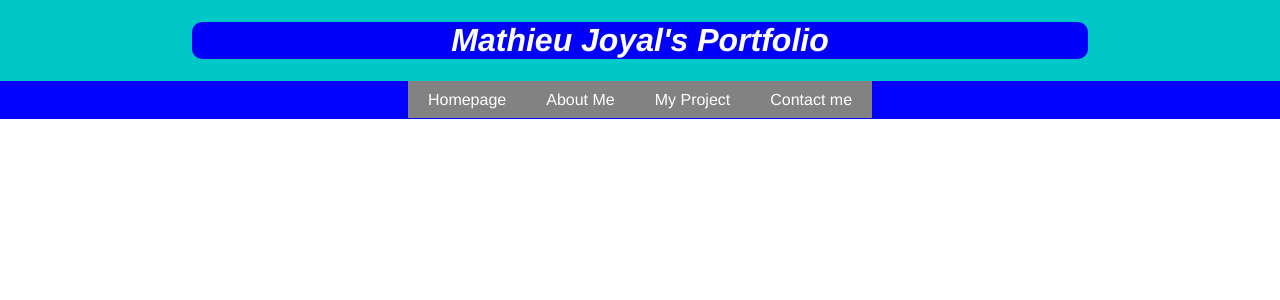
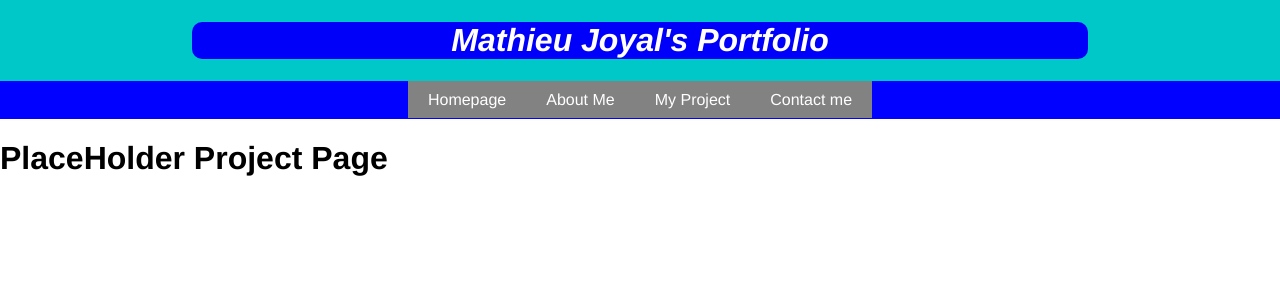
Before and after one commit to mathieujoyal/Portfolio-Project, a React (Create React App) app: page /Projects in a window 1280 px wide. Shown: the top 300 px of the page. Built offline with nearby package versions, Linux system fonts and the light colour scheme; the HTML template or start-up script is replaced by a standard one.

Commit message:
Changed made to header

```diff
--- a/src/App.js
+++ b/src/App.js
@@ -13,9 +13,9 @@ const App = () =>{
       <Header />
       <Routes>
         <Route path="/" element={<Homepage />}/>
-        <Route />
-        <Route />
-        <Route />
+        <Route path="/AboutMe" element={<Aboutme />}/>
+        <Route path="/Projects" element={<Project />}/>
+        <Route path="/Contactpage" element={<Contactpage />}/>
       </Routes>
     </Router>
   );
```
Also changed, not shown: 1 other file (tests, documents, lock files or other folders).
